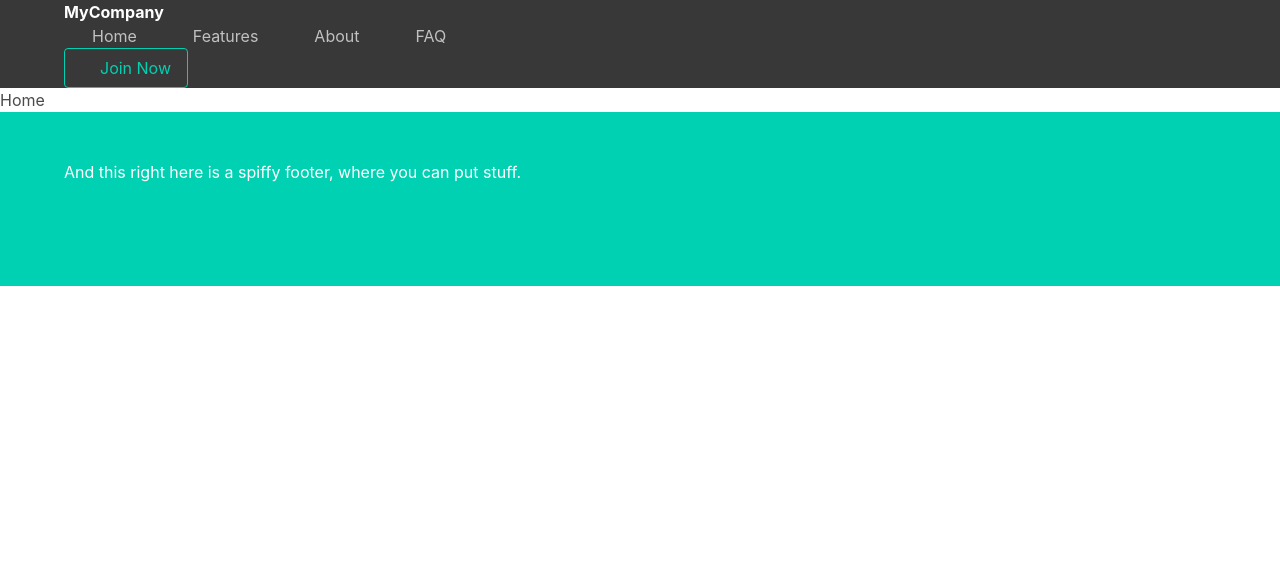
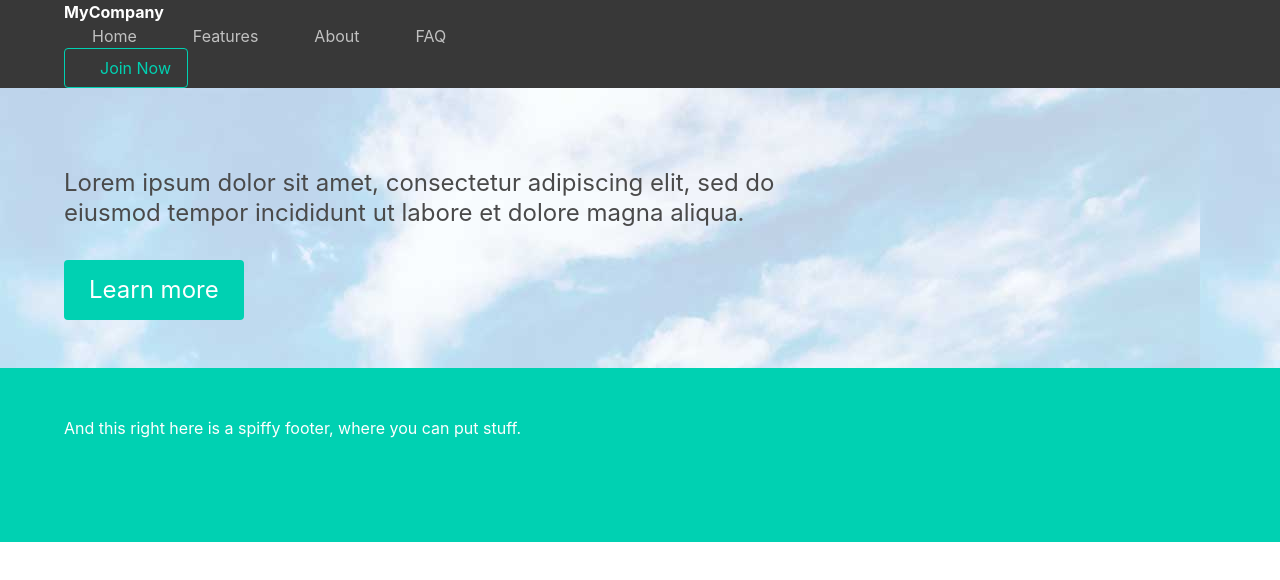
Before and after one commit to willianhy/jsframeworks_by_example, a Vue app in the folder compare-vue/: page /#/ in a window 1280 px wide. Shown: the top 580 px of the page. Built offline with nearby package versions, Linux system fonts and the light colour scheme; the HTML template or start-up script is replaced by a standard one.

Commit message:
hero section

```diff
--- a/compare-vue/src/components/Home.vue
+++ b/compare-vue/src/components/Home.vue
@@ -1,16 +1,49 @@
 <template>
   <div class="home">
-    Home
+    <section class="hero">
+      <div class="hero-body">
+        <div class="container">
+          <h1 class="title">{{ heading }}</h1>
+          <div class="is-two-thirds column is-paddingless">
+            <h2 class="subtitle is-4">{{ subheading }}</h2>
+          </div>
+          <a class="button is-large is-primary" id="learn">Learn more</a>
+        </div>
+      </div>
+    </section>
   </div>
 </template>
 
 <script>
 export default {
-  name: 'home'
+  name: 'home',
+  data(){
+    return {
+      headingg: 'Soaring to new heights',
+      subheading: 'Lorem ipsum dolor sit amet, consectetur adipiscing elit, sed do eiusmod tempor incididunt ut labore et dolore magna aliqua.'
+    }
+  }
 }
 </script>
 
 <!-- Add "scoped" attribute to limit CSS to this component only -->
 <style lang="sass" scoped>
 @import '../mq'
+
+.hero
+  background: url('../assets/clouds.jpg')
+  backgrounds-size: cover
+
+  .title
+    +mobile
+      font-weight: bold
+    +tablet
+      font-size: 2.5rem
+    +desktop
+      font-size: 4rem
+      margin-top: 2rem
+
+h2
+  margin: 1.5rem 0 2rem 0 !important
+
 </style>
```
Also changed, not shown: compare-vue/src/assets/clouds.jpg (added), compare-vue/src/assets/logo.png (deleted).
